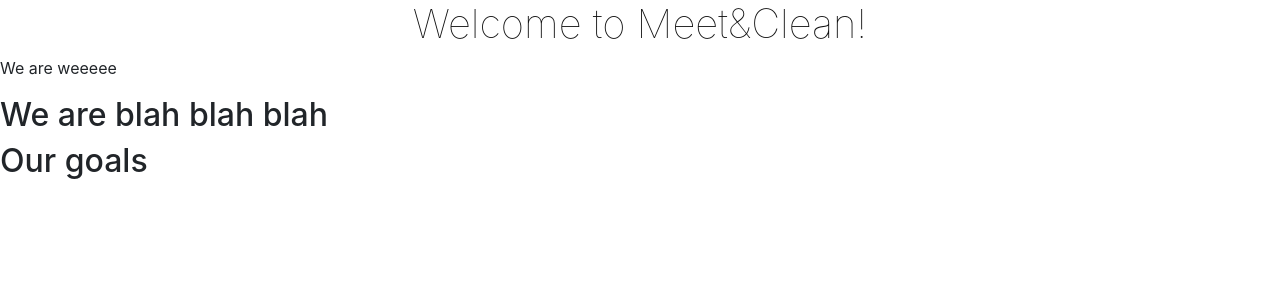
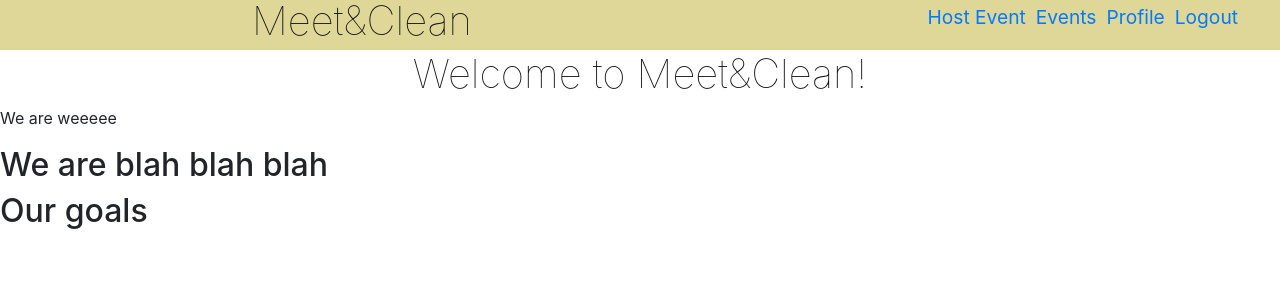
Before and after one commit to EdwinPineda/cuny2021, a React (Create React App) app in the folder client/: page / in a window 1280 px wide. Shown: the top 300 px of the page. Built offline with nearby package versions, Linux system fonts and the light colour scheme; sample sign-in values are in the browser's storage.

Commit message:
updated AuthNavBar

```diff
--- a/client/src/App.js
+++ b/client/src/App.js
@@ -10,7 +10,7 @@
 import Events from './components/pages/Events/Events';
 import Host from './components/pages/Host/Host';
 import Past from './components/pages/Past/Past';
-import PrivateRoute from "./privateRoute";
+import PrivateRoute from "./PrivateRoute";
 
 export class App extends Component {
   render() {
--- a/client/src/components/NavBar/AuthUsers.jsx
+++ b/client/src/components/NavBar/AuthUsers.jsx
@@ -1,11 +1,29 @@
 import React, { Component } from 'react'
+import { AuthUsersMenu } from "./AuthUsersMenu"
 
 export class AuthUsers extends Component {
+    state = { on: false }
+    handleClick = () => {
+        this.setState({clicked: !this.state.clicked })
+    }
+
     render() {
         return (
-            <div>
-
-            </div>
+            <nav className="NavBarItems">
+                <h1 className="className-logo">Meet&Clean</h1>
+                <div className="menu-icon" onClick={this.handleClick}>
+                </div>
+                <ul className={this.state.clicked ? 'nav-menu active' : 'nav-menu'}>
+                    {AuthUsersMenu.map((item, index) => {
+                        return(<li key={index}>
+                                    <a className = {item.cName} href={item.url}>
+                                    {item.title}
+                                    </a>
+                                </li>
+                        )
+                    })}
+                </ul>
+            </nav>
         )
     }
 }
--- /dev/null
+++ b/client/src/components/NavBar/AuthUsersMenu.jsx
@@ -0,0 +1,22 @@
+export const AuthUsersMenu = [
+    {
+        title: 'Host Event',
+        url: '#',
+        cName: 'nav=links'
+    },
+    {
+        title: 'Events',
+        url: '#',
+        cName: 'nav=links'
+    },
+    {
+        title: 'Profile',
+        url: '/Profile',
+        cName: 'nav=links'
+    },
+    {
+        title: 'Logout',
+        url: '#',
+        cName: 'nav=links'
+    }
+]
```
